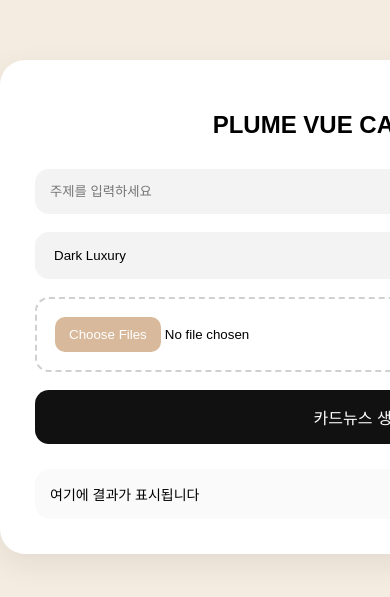
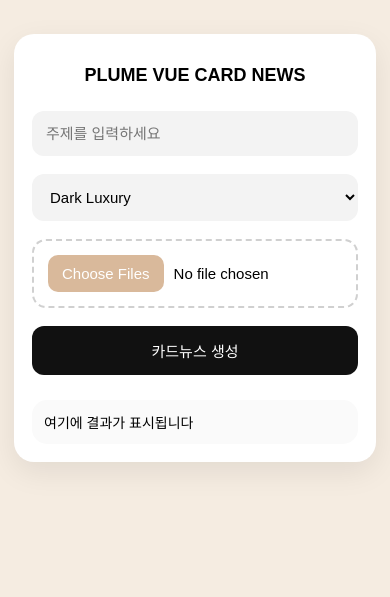
Before and after one commit to dkflrnak/plumevue, a Flask app: page / in a window 390 px wide; the page is wider, and only the part inside the window is pictured. Shown: the top 597 px of that part. Run offline with Flask 3, Linux system fonts and the light colour scheme.

Commit message:
responsive ui

```diff
--- a/templates/index.html
+++ b/templates/index.html
@@ -2,6 +2,10 @@
 <html lang="ko">
 <head>
 <meta charset="UTF-8">
+
+<!-- 모바일 반응형 핵심 -->
+<meta name="viewport" content="width=device-width, initial-scale=1.0">
+
 <title>PLUME VUE CARD NEWS</title>
 
 <style>
@@ -9,33 +13,40 @@
 /* =========================
    BASE RESET
 ========================= */
-* {
-    box-sizing: border-box;
+*{
+    box-sizing:border-box;
 }
 
 body{
     margin:0;
-    font-family: sans-serif;
-    background: #f5ece1;
+    font-family:sans-serif;
+    background:#f5ece1;
+
+    /* 모바일 여백 */
+    padding:20px;
 }
 
 /* =========================
    LAYOUT
 ========================= */
 .container{
-    width: 720px;
-    margin: 60px auto;
+
+    /* 기존 720px 유지 + 모바일 대응 */
+    width:100%;
+    max-width:720px;
+
+    margin:40px auto;
 }
 
 /* =========================
    CARD WRAPPER
 ========================= */
 .card{
-    background: white;
-    padding: 35px;
-    border-radius: 25px;
-    box-shadow: 0 10px 30px rgba(0,0,0,0.08);
-    overflow: hidden;
+    background:white;
+    padding:35px;
+    border-radius:25px;
+    box-shadow:0 10px 30px rgba(0,0,0,0.08);
+    overflow:hidden;
 }
 
 /* =========================
@@ -43,12 +54,15 @@ body{
 ========================= */
 h1{
     text-align:center;
-    margin-bottom: 30px;
-    font-size: 24px;
+    margin-bottom:30px;
+    font-size:24px;
+
+    /* 모바일 줄바꿈 대응 */
+    line-height:1.3;
 }
 
 /* =========================
-   INPUTS (IMPORTANT FIX)
+   INPUTS
 ========================= */
 
 /* 일반 input */
@@ -59,6 +73,9 @@ input[type="text"]{
     border:none;
     border-radius:14px;
     background:#f3f3f3;
+
+    /* 모바일 확대 방지 */
+    font-size:16px;
 }
 
 /* select */
@@ -69,10 +86,12 @@ select{
     border:none;
     border-radius:14px;
     background:#f3f3f3;
+
+    font-size:16px;
 }
 
 /* =========================
-   FILE UPLOAD FIX (핵심)
+   FILE UPLOAD
 ========================= */
 input[type="file"]{
     width:100%;
@@ -81,6 +100,8 @@ input[type="file"]{
     border:2px dashed #d0d0d0;
     border-radius:14px;
     background:#fff;
+
+    font-size:15px;
 }
 
 /* file 버튼 스타일 */
@@ -91,6 +112,8 @@ input[type="file"]::file-selector-button{
     border-radius:10px;
     color:white;
     cursor:pointer;
+
+    margin-right:10px;
 }
 
 /* =========================
@@ -105,6 +128,8 @@ button{
     color:white;
     font-size:16px;
     cursor:pointer;
+
+    transition:0.2s;
 }
 
 /* hover */
@@ -121,6 +146,76 @@ button:hover{
     background:#fafafa;
     border-radius:15px;
     font-size:14px;
+}
+
+/* 이미지 */
+.preview img{
+    width:100%;
+    border-radius:12px;
+    display:block;
+}
+
+/* =========================
+   MOBILE
+========================= */
+@media (max-width:768px){
+
+    body{
+        padding:14px;
+    }
+
+    .container{
+        width:100%;
+        margin:20px auto;
+    }
+
+    .card{
+
+        /* 모바일 패딩 축소 */
+        padding:22px;
+
+        border-radius:20px;
+    }
+
+    h1{
+        font-size:20px;
+        margin-bottom:24px;
+    }
+
+    input[type="text"],
+    select,
+    button{
+        padding:14px;
+        border-radius:12px;
+    }
+
+    input[type="file"]{
+        padding:14px;
+    }
+
+    .preview{
+        padding:12px;
+    }
+}
+
+/* =========================
+   SMALL MOBILE
+========================= */
+@media (max-width:480px){
+
+    h1{
+        font-size:18px;
+    }
+
+    .card{
+        padding:18px;
+    }
+
+    input[type="text"],
+    select,
+    button{
+        font-size:15px;
+    }
 }
 
 </style>
@@ -160,7 +255,7 @@ button:hover{
 
         {% for img in generated_images %}
             <div style="margin-bottom:15px;">
-                <img src="{{ url_for('static', filename=img) }}" style="width:100%; border-radius:12px;">
+                <img src="{{ url_for('static', filename=img) }}">
             </div>
         {% endfor %}
 
```
